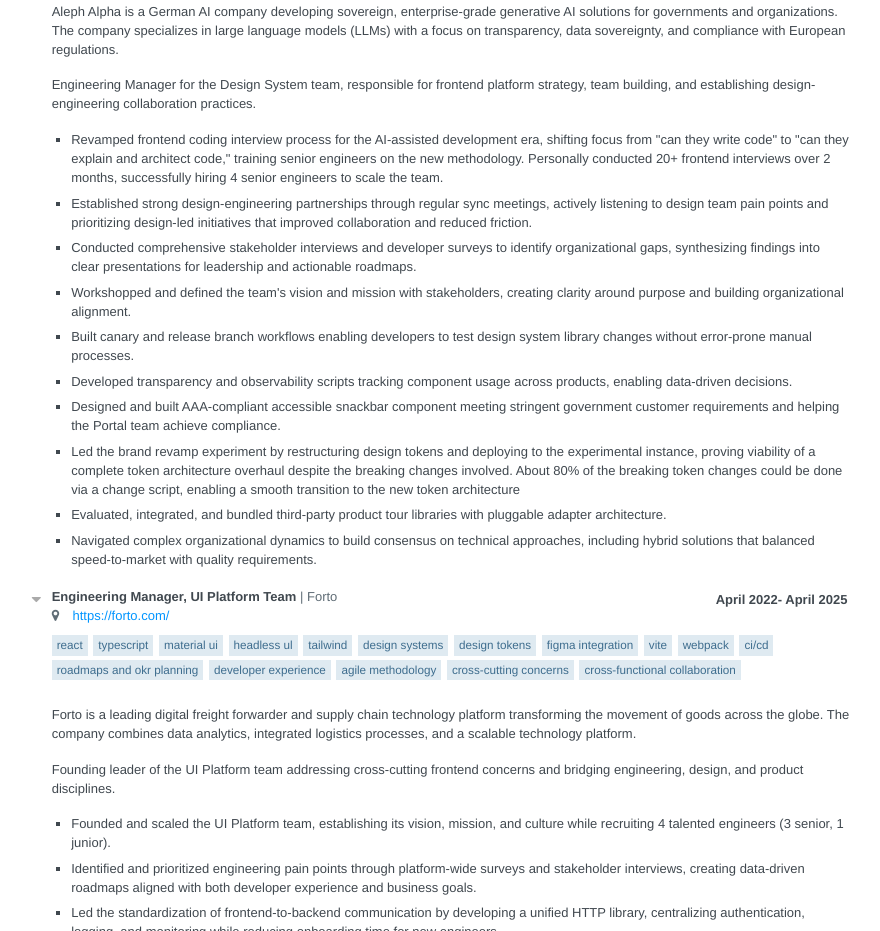
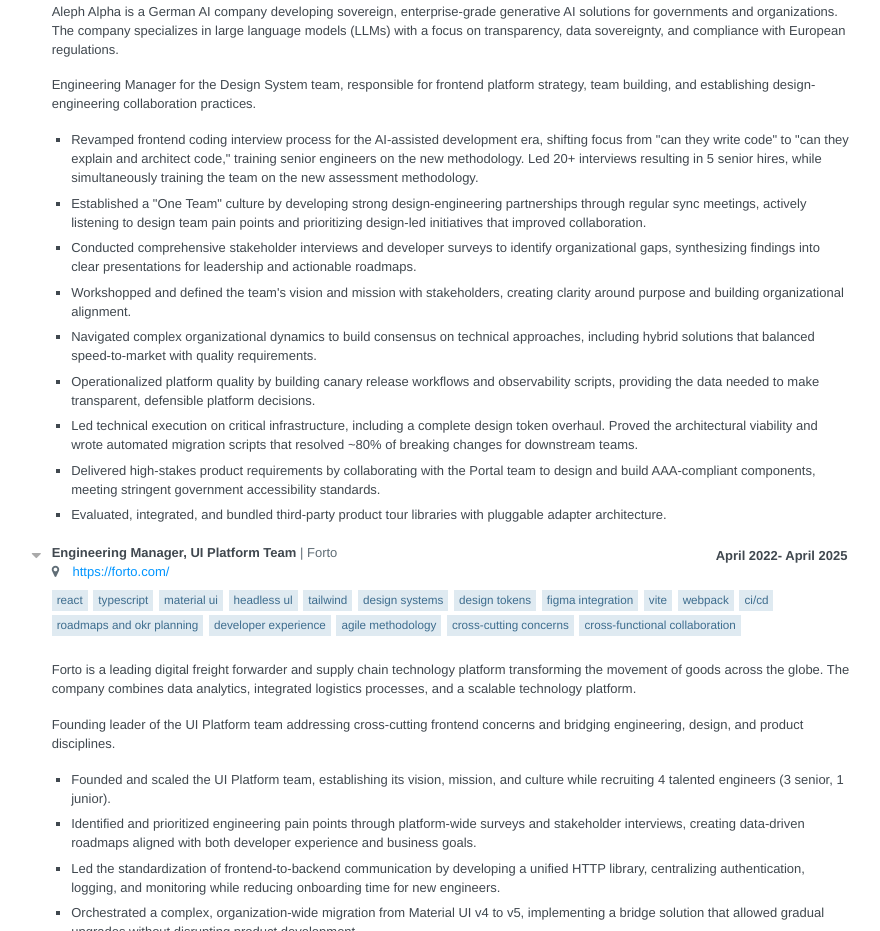
Before and after one commit to icecubed/resume-joel-alenchery, a website: page public/index.html in a window 1280 px wide. Shown: the part 1060-1991 px from the top of the page, without its empty margins (200-1080 px from the left). Drawn offline with Linux system fonts and the light colour scheme.

Commit message:
chore(): minor grammer and flow changes

```diff
--- a/public/index.html
+++ b/public/index.html
@@ -1196,11 +1196,10 @@
                             <li>
                                 <p>Revamped frontend coding interview process for the AI-assisted development era,
                                     shifting focus from "can they write code" to "can they explain and architect code," training senior engineers on the new methodology.
-                                    Personally conducted 20+ frontend interviews over 2 months, successfully hiring 4 senior engineers to scale the team.</p>
-                            </li>
-                            <li>
-                                <p>Established strong design-engineering partnerships through regular sync meetings,
-                                    actively listening to design team pain points and prioritizing design-led initiatives that improved collaboration and reduced friction.</p>
+                                    Led 20+ interviews resulting in 5 senior hires, while simultaneously training the team on the new assessment methodology.</p>
+                            </li>
+                            <li>
+                                <p>Established a "One Team" culture by developing strong design-engineering partnerships through regular sync meetings, actively listening to design team pain points and prioritizing design-led initiatives that improved collaboration.</p>
                             </li>
                             <li>
                                 <p>Conducted comprehensive stakeholder interviews and developer surveys to identify organizational gaps,
@@ -1210,23 +1209,19 @@
                                 <p>Workshopped and defined the team's vision and mission with stakeholders, creating clarity around purpose and building organizational alignment.</p>
                             </li>
                             <li>
-                                <p>Built canary and release branch workflows enabling developers to test design system library changes without error-prone manual processes.</p>
-                            </li>
-                            <li>
-                                <p>Developed transparency and observability scripts tracking component usage across products, enabling data-driven decisions.</p>
-                            </li>
-                            <li>
-                                <p>Designed and built AAA-compliant accessible snackbar component meeting stringent government customer requirements and helping the Portal team achieve compliance.</p>
-                            </li>
-                            <li>
-                                <p>Led the brand revamp experiment by restructuring design tokens and deploying to the experimental instance, proving viability of a complete token architecture overhaul despite the breaking changes involved.
-                                    About 80% of the breaking token changes could be done via a change script, enabling a smooth transition to the new token architecture</p>
+                                <p>Navigated complex organizational dynamics to build consensus on technical approaches, including hybrid solutions that balanced speed-to-market with quality requirements.</p>
+                            </li>
+                            <li>
+                                <p>Operationalized platform quality by building canary release workflows and observability scripts, providing the data needed to make transparent, defensible platform decisions.</p>
+                            </li>
+                            <li>
+                                <p>Led technical execution on critical infrastructure, including a complete design token overhaul. Proved the architectural viability and wrote automated migration scripts that resolved ~80% of breaking changes for downstream teams.</p>
+                            </li>
+                            <li>
+                                <p>Delivered high-stakes product requirements by collaborating with the Portal team to design and build AAA-compliant components, meeting stringent government accessibility standards.</p>
                             </li>
                             <li>
                                 <p>Evaluated, integrated, and bundled third-party product tour libraries with pluggable adapter architecture.</p>
-                            </li>
-                            <li>
-                                <p>Navigated complex organizational dynamics to build consensus on technical approaches, including hybrid solutions that balanced speed-to-market with quality requirements.</p>
                             </li>
                         </ul>
                     </div>
```
Also changed, not shown: public/resume.html (+1 -1 lines), 1 other file.
